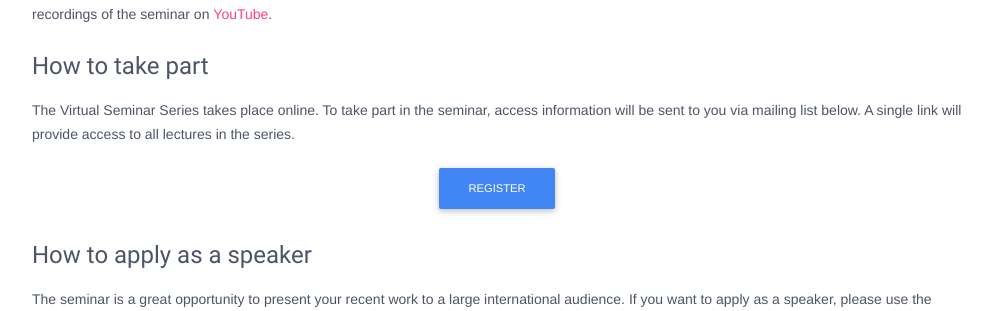
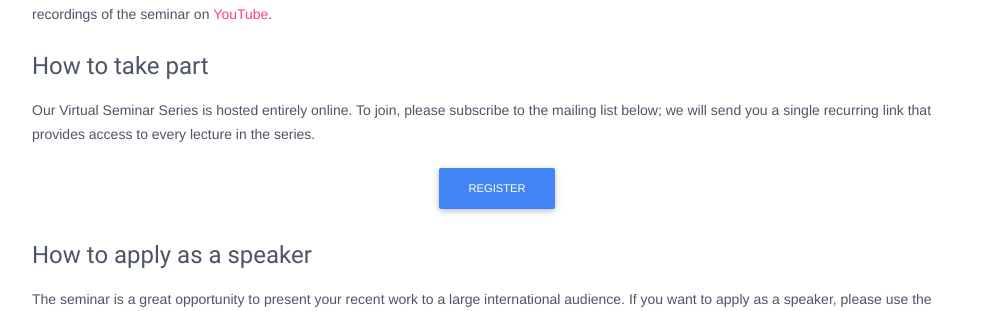
Before and after one commit to kipoi/website, a Flask app: page /seminar/ in a window 1280 px wide. Shown: the part 212-523 px from the top of the page, without its empty margins (143-1135 px from the left). Run offline with Flask 3, Linux system fonts and the light colour scheme; some libraries are stand-ins or nearby versions.

Commit message:
Update seminar page

```diff
--- a/app/models/templates/models/seminar.html
+++ b/app/models/templates/models/seminar.html
@@ -22,9 +22,7 @@
         </p>
         <h4>How to take part</h4>
         <p>
-            The Virtual Seminar Series takes place online.
-            To take part in the seminar, access information will be sent to you via mailing list below.
-            A single link will provide access to all lectures in the series.
+            Our Virtual Seminar Series is hosted entirely online. To join, please subscribe to the mailing list below; we will send you a single recurring link that provides access to every lecture in the series.
         </p>
         <p align="center">
         <a target="_blank" href="https://lists.lrz.de/mailman3/lists/kipoi.lists.lrz.de/" class="btn btn-primary waves-effect waves-light" rel="nofollow">Register</a>
--- a/template/seminar/seminar.html
+++ b/template/seminar/seminar.html
@@ -22,9 +22,7 @@
         </p>
         <h4>How to take part</h4>
         <p>
-            The Virtual Seminar Series takes place online.
-            To take part in the seminar, access information will be sent to you via mailing list below.
-            A single link will provide access to all lectures in the series.
+            Our Virtual Seminar Series is hosted entirely online. To join, please subscribe to the mailing list below; we will send you a single recurring link that provides access to every lecture in the series.
         </p>
         <p align="center">
         <a target="_blank" href="https://lists.lrz.de/mailman3/lists/kipoi.lists.lrz.de/" class="btn btn-primary waves-effect waves-light" rel="nofollow">Register</a>
```
